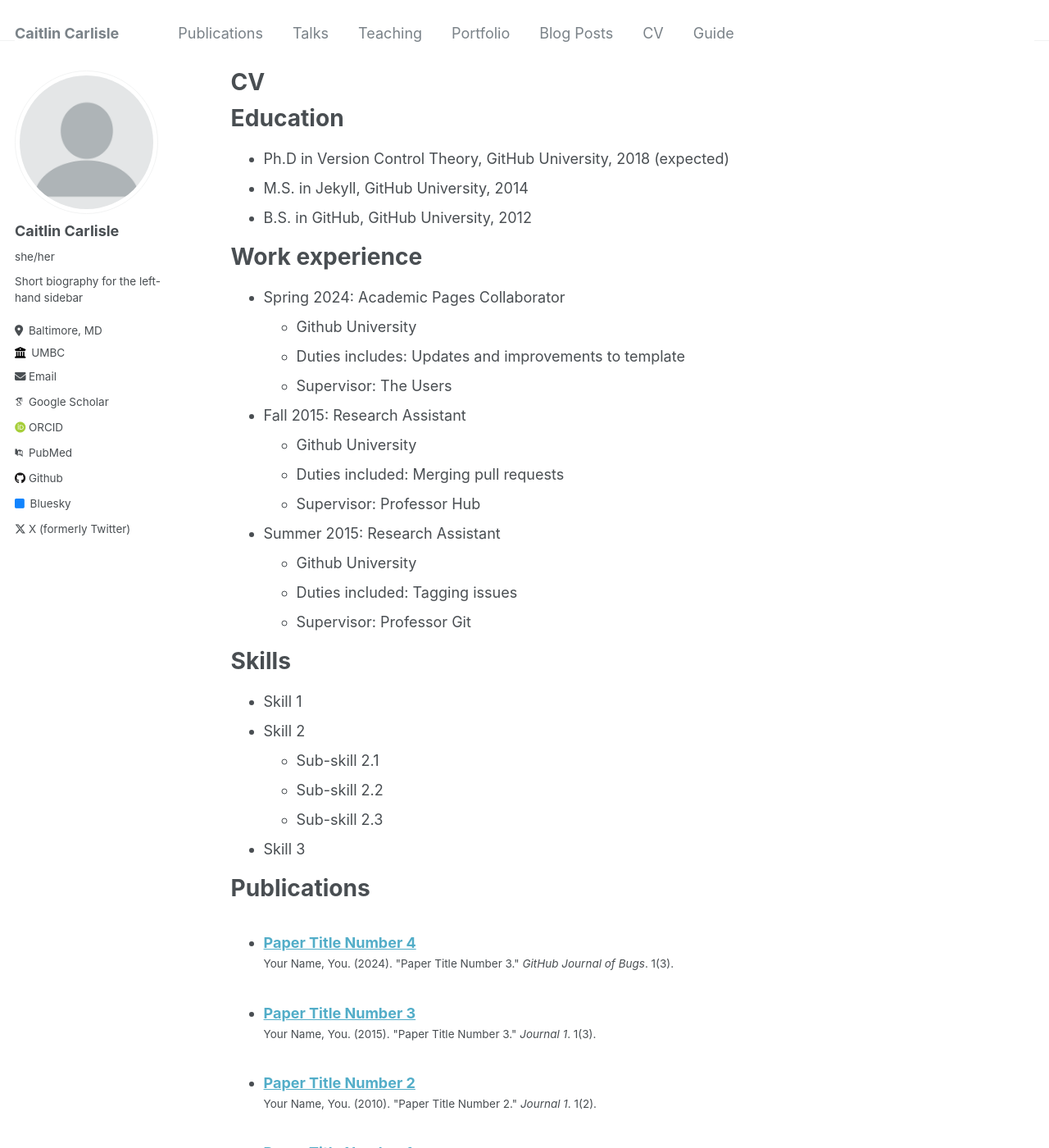
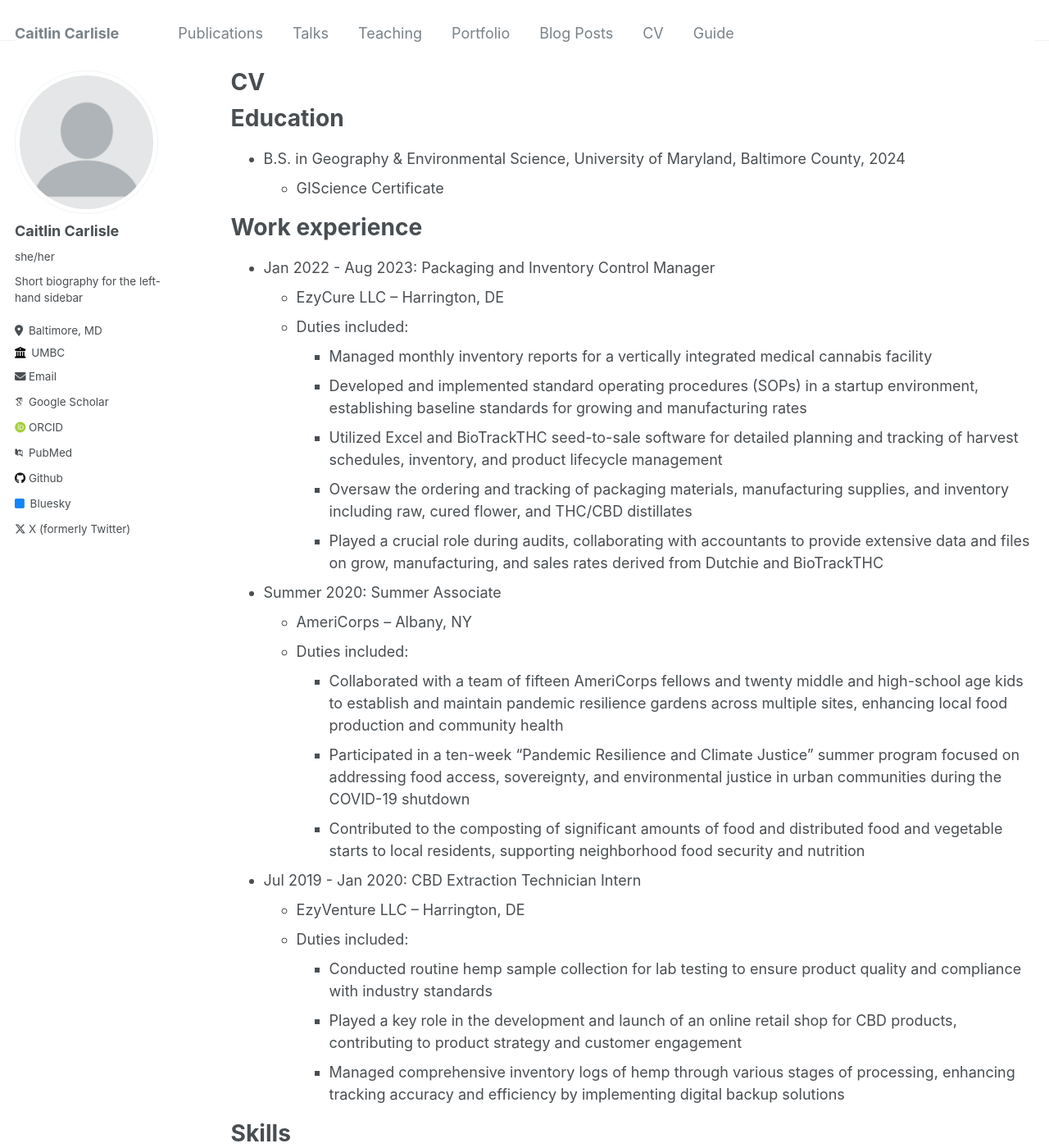
Before and after one commit to Catcarlisle/catcarlisle.github.io, a Jekyll site: the page built from _pages/cv.md, in a window 1280 px wide and 1400 px high. Shown: the whole window at 82% size. Built offline with Jekyll 4.4.1, drawn with Linux system fonts in a browser that asks for light colours; some web fonts are replaced; some of the changed text lies outside the part shown.

Commit message:
Update cv.md

```diff
--- a/_pages/cv.md
+++ b/_pages/cv.md
@@ -11,54 +11,43 @@ redirect_from:
 
 Education
 ======
-* Ph.D in Version Control Theory, GitHub University, 2018 (expected)
-* M.S. in Jekyll, GitHub University, 2014
-* B.S. in GitHub, GitHub University, 2012
+* B.S. in Geography & Environmental Science, University of Maryland, Baltimore County, 2024
+  * GIScience Certificate
 
 Work experience
 ======
-* Spring 2024: Academic Pages Collaborator
-  * Github University
-  * Duties includes: Updates and improvements to template
-  * Supervisor: The Users
+* Jan 2022 - Aug 2023: Packaging and Inventory Control Manager
+  * EzyCure LLC -- Harrington, DE
+  * Duties included:
+    * Managed monthly inventory reports for a vertically integrated medical cannabis facility
+    * Developed and implemented standard operating procedures (SOPs) in a startup environment, establishing baseline standards for growing and manufacturing rates
+    * Utilized Excel and BioTrackTHC seed-to-sale software for detailed planning and tracking of harvest schedules, inventory, and product lifecycle management
+    * Oversaw the ordering and tracking of packaging materials, manufacturing supplies, and inventory including raw, cured flower, and THC/CBD distillates
+    * Played a crucial role during audits, collaborating with accountants to provide extensive data and files on grow, manufacturing, and sales rates derived from Dutchie and BioTrackTHC
 
-* Fall 2015: Research Assistant
-  * Github University
-  * Duties included: Merging pull requests
-  * Supervisor: Professor Hub
+* Summer 2020: Summer Associate
+  * AmeriCorps -- Albany, NY
+  * Duties included:
+    * Collaborated with a team of fifteen AmeriCorps fellows and twenty middle and high-school age kids to establish and maintain pandemic resilience gardens across multiple sites, enhancing local food production and community health
+    * Participated in a ten-week "Pandemic Resilience and Climate Justice" summer program focused on addressing food access, sovereignty, and environmental justice in urban communities during the COVID-19 shutdown
+    * Contributed to the composting of significant amounts of food and distributed food and vegetable starts to local residents, supporting neighborhood food security and nutrition
 
-* Summer 2015: Research Assistant
-  * Github University
-  * Duties included: Tagging issues
-  * Supervisor: Professor Git
+* Jul 2019 - Jan 2020: CBD Extraction Technician Intern
+  * EzyVenture LLC -- Harrington, DE
+  * Duties included:
+    * Conducted routine hemp sample collection for lab testing to ensure product quality and compliance with industry standards
+    * Played a key role in the development and launch of an online retail shop for CBD products, contributing to product strategy and customer engagement
+    * Managed comprehensive inventory logs of hemp through various stages of processing, enhancing tracking accuracy and efficiency by implementing digital backup solutions
 
 Skills
 ======
-* Skill 1
-* Skill 2
-  * Sub-skill 2.1
-  * Sub-skill 2.2
-  * Sub-skill 2.3
-* Skill 3
-
-Publications
-======
-  <ul>{% for post in site.publications reversed %}
-    {% include archive-single-cv.html %}
-  {% endfor %}</ul>
-
-Talks
-======
-  <ul>{% for post in site.talks reversed %}
-    {% include archive-single-talk-cv.html  %}
-  {% endfor %}</ul>
-
-Teaching
-======
-  <ul>{% for post in site.teaching reversed %}
-    {% include archive-single-cv.html %}
-  {% endfor %}</ul>
-
-Service and leadership
-======
-* Currently signed in to 43 different slack teams
+* GIS Proficiency
+  * Skilled in QGIS, ArcGIS Pro, ENVI, Google Earth Engine; GIScience Certified
+* General Software
+  * Proficient in Microsoft Office Suite, R for statistical analysis and data handling
+* Data Analysis and Management
+  * Experienced in using BioTrackTHC and Dutchie for inventory management and data tracking
+* Project Development and Implementation
+  * Developed and implemented SOPs in a startup environment; enhanced operational efficiencies
+* Community Engagement and Environmental Advocacy
+  * Engaged in AmeriCorps projects focusing on food access, sovereignty, and environmental justice; established pandemic resilience gardens
```
